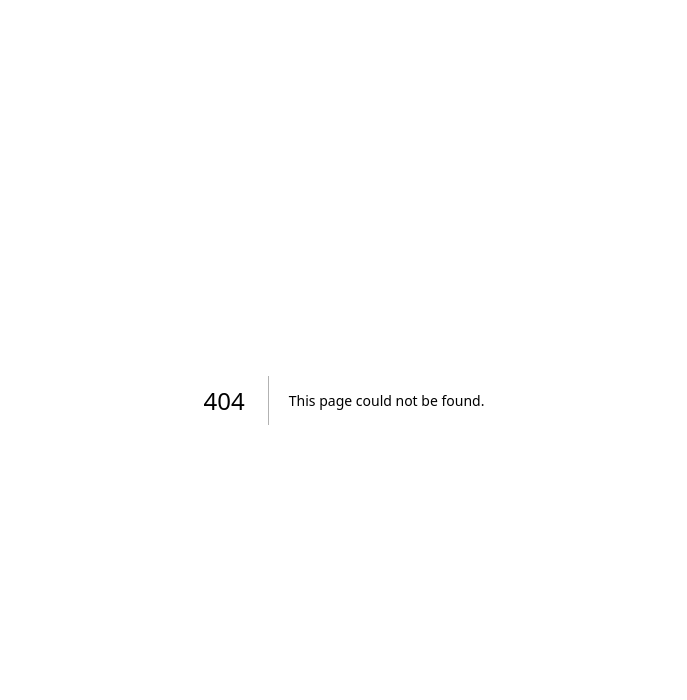
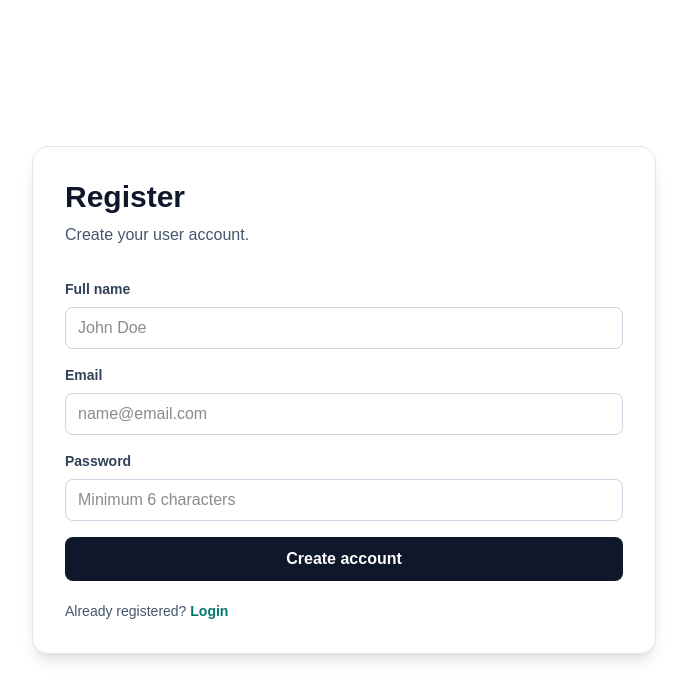
Before and after one commit to ChamudithaSanka/student-management-system, a Next.js app in the folder frontend/: page /register in a window 1280 px wide. Before the commit this address had no page. Shown: the top 700 px of the page, without its empty margins (296-983 px from the left). Built offline with nearby package versions, Linux system fonts and the light colour scheme.

Commit message:
feat: implement user registration page

```diff
--- /dev/null
+++ b/frontend/src/app/register/page.js
@@ -0,0 +1,67 @@
+"use client";
+
+import Link from "next/link";
+import { useRouter } from "next/navigation";
+import { useState } from "react";
+import { registerUser } from "@/lib/api";
+import { setAuthSession } from "@/lib/storage";
+
+export default function RegisterPage() {
+  const router = useRouter();
+  const [fullName, setFullName] = useState("");
+  const [email, setEmail] = useState("");
+  const [password, setPassword] = useState("");
+  const [loading, setLoading] = useState(false);
+  const [error, setError] = useState("");
+
+  async function handleSubmit(event) {
+    event.preventDefault();
+    setLoading(true);
+    setError("");
+
+    try {
+      const response = await registerUser({ fullName, email, password });
+      setAuthSession(response);
+      router.push("/dashboard");
+    } catch (err) {
+      setError(err.message || "Registration failed");
+    } finally {
+      setLoading(false);
+    }
+  }
+
+  return (
+    <main className="mx-auto flex w-full max-w-2xl flex-1 items-center px-6 py-14">
+      <section className="w-full rounded-2xl border border-slate-200 bg-white p-8 shadow-lg">
+        <h1 className="mb-2 text-3xl font-bold text-slate-900">Register</h1>
+        <p className="mb-8 text-slate-600">Create your user account.</p>
+
+        <form className="space-y-4" onSubmit={handleSubmit}>
+          <div>
+            <label className="mb-2 block text-sm font-semibold text-slate-700">Full name</label>
+            <input className="w-full rounded-lg border border-slate-300 px-3 py-2 outline-none focus:border-teal-600" type="text" placeholder="John Doe" value={fullName} onChange={(event) => setFullName(event.target.value)} />
+          </div>
+          <div>
+            <label className="mb-2 block text-sm font-semibold text-slate-700">Email</label>
+            <input className="w-full rounded-lg border border-slate-300 px-3 py-2 outline-none focus:border-teal-600" type="email" placeholder="name@email.com" value={email} onChange={(event) => setEmail(event.target.value)} />
+          </div>
+          <div>
+            <label className="mb-2 block text-sm font-semibold text-slate-700">Password</label>
+            <input className="w-full rounded-lg border border-slate-300 px-3 py-2 outline-none focus:border-teal-600" type="password" placeholder="Minimum 6 characters" value={password} onChange={(event) => setPassword(event.target.value)} />
+          </div>
+          {error ? <p className="rounded-lg bg-rose-50 px-4 py-3 text-sm font-medium text-rose-700">{error}</p> : null}
+          <button className="w-full rounded-lg bg-slate-900 px-4 py-2.5 font-semibold text-white hover:bg-slate-700 disabled:cursor-not-allowed disabled:bg-slate-400" type="submit" disabled={loading}>
+            {loading ? "Creating account..." : "Create account"}
+          </button>
+        </form>
+
+        <p className="mt-5 text-sm text-slate-600">
+          Already registered?{" "}
+          <Link className="font-semibold text-teal-700 hover:underline" href="/login">
+            Login
+          </Link>
+        </p>
+      </section>
+    </main>
+  );
+}
```
